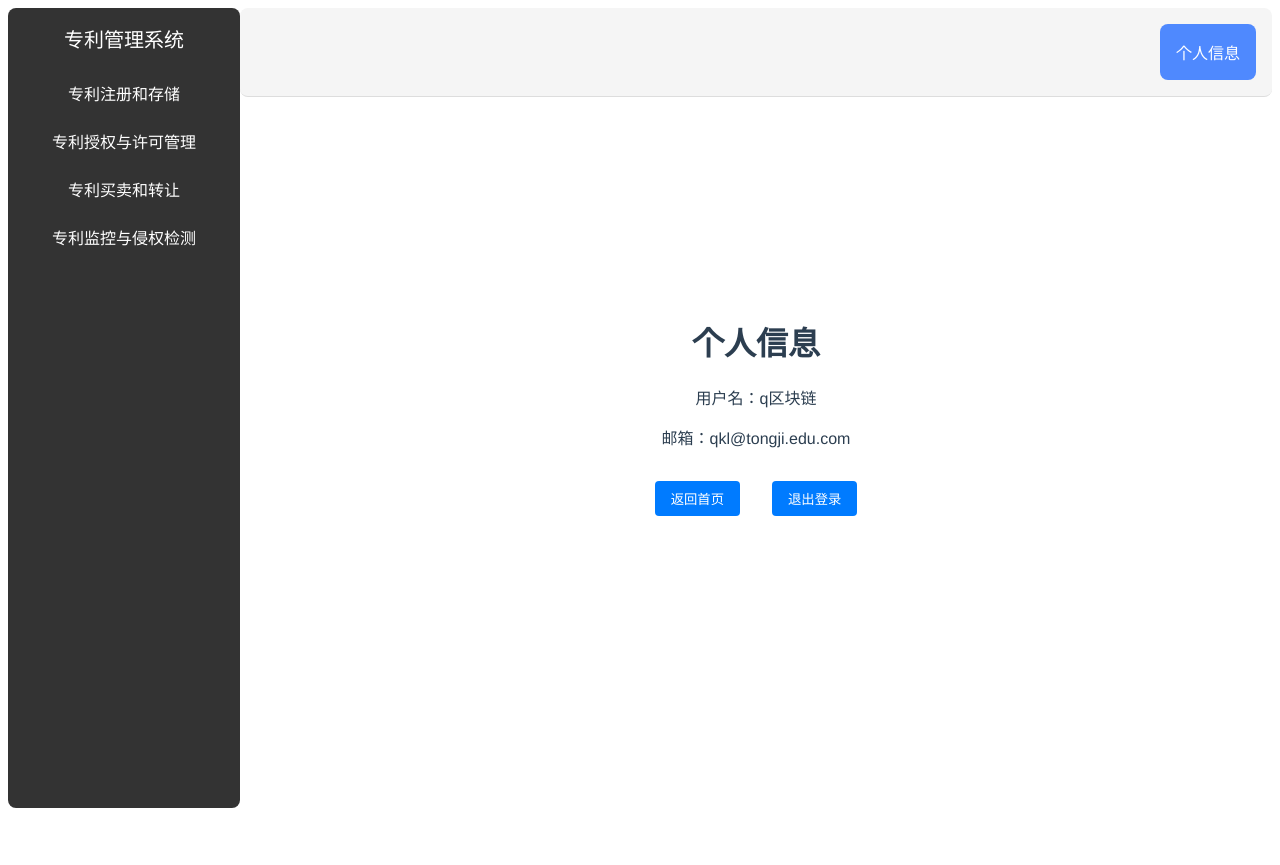
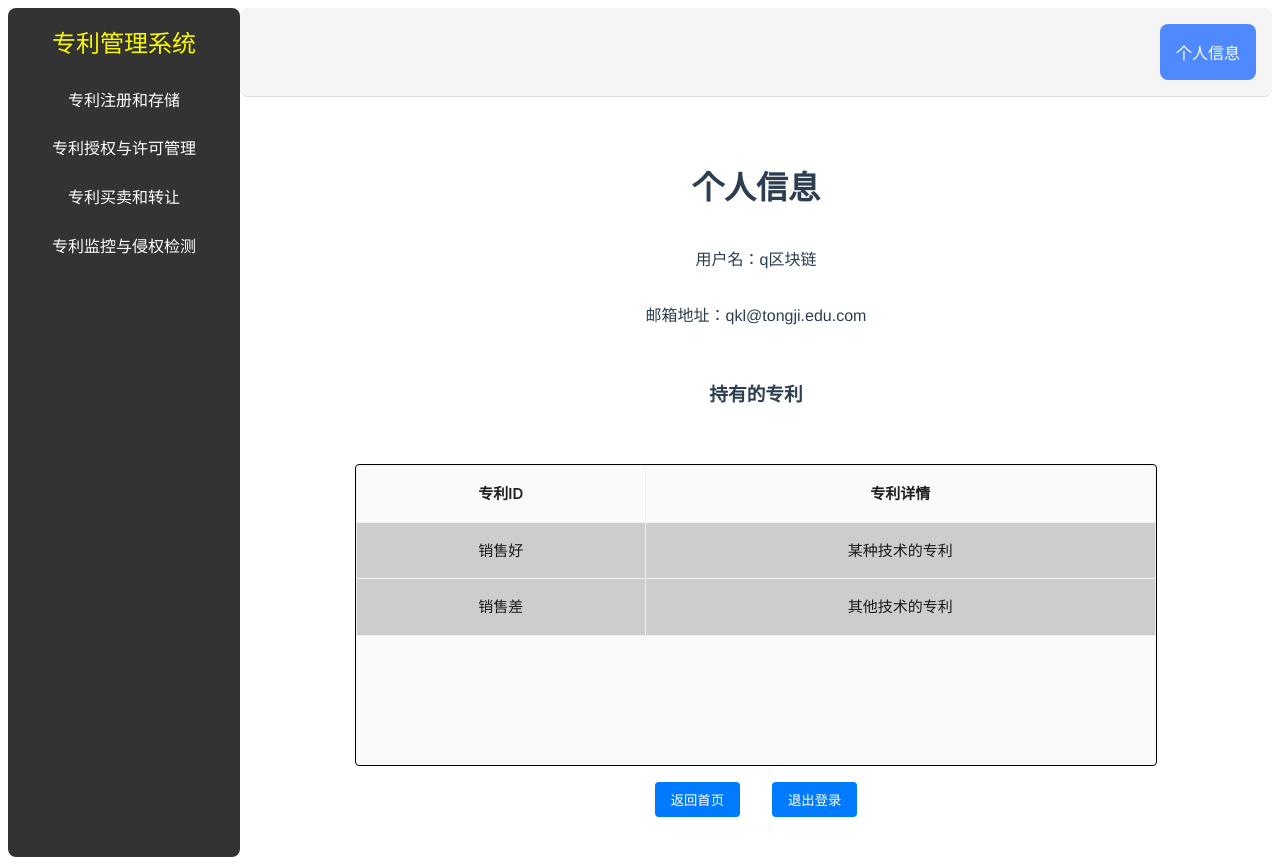
Before and after one commit to WhynotToChase/-, a Vue app: page /home/personal-info in a window 1280 px wide. Before the commit the page ends 816 px from the top, so only its background shows below. Built offline with nearby package versions, Linux system fonts and the light colour scheme; the HTML template or start-up script is replaced by a standard one.

Commit message:
个人信息界面

```diff
--- a/package.json
+++ b/package.json
@@ -11,6 +11,7 @@
     "type-check": "vue-tsc --build"
   },
   "dependencies": {
+    "ant-design-vue": "^4.2.6",
     "axios": "^1.7.9",
     "element-plus": "^2.9.1",
     "vue": "^3.5.13",
--- a/src/components/PersonalInfo.vue
+++ b/src/components/PersonalInfo.vue
@@ -1,25 +1,79 @@
 <template>
-    <div class="personal-info-container">
-      <h1>个人信息</h1>
-      <p>用户名：{{ username }}</p>
-      <p>邮箱：{{ email }}</p>
-      <button @click="goToHome">返回首页</button>
-      <button @click="goToLogin">退出登录</button>
+  <div class="personal-info-container">
+    <h1>个人信息</h1>
+    <p>用户名：{{ username }}</p>
+    <p>邮箱地址：{{ email }}</p>
+    <!-- 展示专利信息 -->
+    <br>
+    <h3>持有的专利</h3>
+    <div v-if="patents.length > 0" class="patent-list">
+      <a-table
+        :columns="patents_column"
+        :dataSource="patents"
+        rowKey="key"
+        :pagination="false"
+        bordered
+      />
     </div>
+    <div v-else class="patent-list">
+      <p>暂无专利</p>
+    </div>
+  </div>
+  <button @click="goToHome">返回首页</button>
+  <button @click="goToLogin">退出登录</button>
 </template>
 
-<script lang="ts" setup name = "PersonalInfo">
-  import { defineComponent ,ref} from "vue";
+<script lang="ts" setup name="PersonalInfo">
+  import { ref, onMounted } from "vue";
   import { useRouter } from "vue-router";
-
+  import { Table } from 'ant-design-vue'; // 引入 Table 组件
   let username = ref("q区块链");
-  let email = ref("qkl@tongji.edu.com")
+  let email = ref("qkl@tongji.edu.com");
   const router = useRouter();
 
-  function goToHome(){
+  // 专利信息列配置
+  const patents_column = ref([
+    {
+      title: "专利ID",
+      dataIndex: "patentID", // 修改为正确的属性名
+      align: "center",  // 使文字居中
+      customHeaderCell: () => ({ style: "font-size: 15px;" }),
+    },
+    {
+      title: "专利详情",
+      dataIndex: "patentDetail", // 修改为正确的属性名
+      align: "center",  // 使文字居中
+      customHeaderCell: () => ({ style: "font-size: 15px;" }),
+    },
+  ]);
+
+  // 专利数据
+  const patents = ref([
+    { key: 1, patentID: '销售好', patentDetail: '某种技术的专利' },
+    { key: 2, patentID: '销售差', patentDetail: '其他技术的专利' }]);
+  // 获取用户专利信息的函数
+  const getUserPatents = async (userId: string) => {
+    // 模拟从后端获取专利信息的 API 请求
+    const data = [
+      { key: 1, patentID: '销售好', patentDetail: '某种技术的专利' },
+      { key: 2, patentID: '销售差', patentDetail: '其他技术的专利' }
+    ];
+    // 将数据赋值给专利列表
+    patents.value = data;
+  };
+
+  // 模拟用户 ID 获取
+  onMounted(() => {
+    const userId = "123";  // 在实际使用中，应从当前用户数据中获取
+    getUserPatents(userId);
+  });
+
+  // 路由跳转
+  function goToHome() {
     router.push("/home");
   }
-  function goToLogin(){
+
+  function goToLogin() {
     router.push("/");
   }
 </script>
@@ -27,7 +81,23 @@
 <style scoped>
   .personal-info-container {
     text-align: center;
-    margin-top: 20%;
+    margin-top: 20px;
+    display: flex;
+    flex-direction: column;
+    align-items: center;  /* 水平居中列表内容 */
+  }
+
+  .patent-list {
+    margin-top: 40px;
+    height: 300px;
+    width: 800px;
+    border: 1px solid #000000; /* 外边框 */
+    border-radius: 8px; /* 圆角 */
+    background-color: #f9f9f9; /* 背景颜色 */
+    overflow-y: auto; /* 当内容超出时，显示垂直滚动条 */
+    display: flex;
+    border-radius: 4px;
+    flex-direction: column;
   }
 
   button {
@@ -43,4 +113,18 @@
   button:hover {
     background: #0056b3;
   }
+
+  /* 自定义 a-table 的边框样式 */
+  :deep(.ant-table th){
+    background-color: rgba(0, 0, 0, 0.219);
+    font-size: 15px;
+    padding: 10px;
+    text-align: center; /* 设置字体居中 */
+  }
+  :deep(.ant-table td){
+    background-color: rgba(31, 31, 31, 0.219);
+    font-size: 15px;
+    padding: 10px;
+    text-align: center; /* 设置字体居中 */
+  }
 </style>
--- a/src/main.ts
+++ b/src/main.ts
@@ -3,9 +3,12 @@ import App from "./App.vue";
 import router from "./router";
 import ElementPlus from 'element-plus'
 import 'element-plus/dist/index.css'
+import Antd from 'ant-design-vue';  // 引入 Ant Design Vue
+
 
 const app = createApp(App);
 
 app.use(router);
 app.use(ElementPlus)
+app.use(Antd)
 app.mount("#app");
--- a/src/views/Home.vue
+++ b/src/views/Home.vue
@@ -10,8 +10,20 @@
         <li>
           <RouterLink replace to="/home/patent-license" class="nav-link">专利授权与许可管理</RouterLink>
         </li>
-        <li>
-          <RouterLink replace to="/home/patent-buy" class="nav-link">专利买卖和转让</RouterLink>
+         <!-- 点击“专利买卖和转让”时展开/收起下面的两个链接 -->
+         <li>
+          <button @click="togglePatentTrade" class="nav-link" style="background: transparent; border: none; cursor: pointer;">
+            专利买卖和转让
+          </button>
+          <!-- 展开项，只有当showPatentTrade为true时显示 -->
+          <ul v-if="showPatentTrade">
+            <li>
+              <RouterLink replace to="/home/patent-buy" class="nav-link_1">专利购买</RouterLink>
+            </li>
+            <li>
+              <RouterLink replace to="/home/sell" class="nav-link_1">专利出售</RouterLink>
+            </li>
+          </ul>
         </li>
         <li>
           <RouterLink replace to="/home/patent-monitor" class="nav-link">专利监控与侵权检测</RouterLink>
@@ -35,7 +47,13 @@
 
 <script lang="ts" setup name = "Home">
   import { RouterView } from "vue-router";
+  import {ref} from "vue"
+  // 控制“专利买卖和转让”项展开和收起
+  const showPatentTrade = ref(false);
 
+  function togglePatentTrade() {
+    showPatentTrade.value = !showPatentTrade.value;
+  }
 </script>
 
 <style scoped>
@@ -53,7 +71,8 @@
 }
 
 .logo {
-  font-size: 20px;
+  font-size: 24px;
+  color: #f9f900;
   text-align: center;
   margin-bottom: 16px;
 }
@@ -72,9 +91,18 @@
 }
 
 .nav-link {
+  width: 100%;  /* 使链接占满父元素宽度 */
   color: white;
   text-decoration: none;  /* 去除下划线 */
   display: block;  /* 让整个li区域变成点击区域 */
+  font-size: 16px;
+}
+
+.nav-link_1 {
+  color: white;
+  text-decoration: none;  /* 去除下划线 */
+  display: block;  /* 让整个li区域变成点击区域 */
+  font-size: 13px;
 }
 
 .sidebar li:hover,
--- a/src/views/Login.vue
+++ b/src/views/Login.vue
@@ -19,7 +19,7 @@
 </template>
 
 <script lang="ts" setup name="Login">
-  import { ref } from "vue";
+  import { ref} from "vue";
   import { useRouter } from "vue-router";
 
   let emailaddress = ref("");
```
Also changed, not shown: 1 other file (tests, documents, lock files or other folders).
